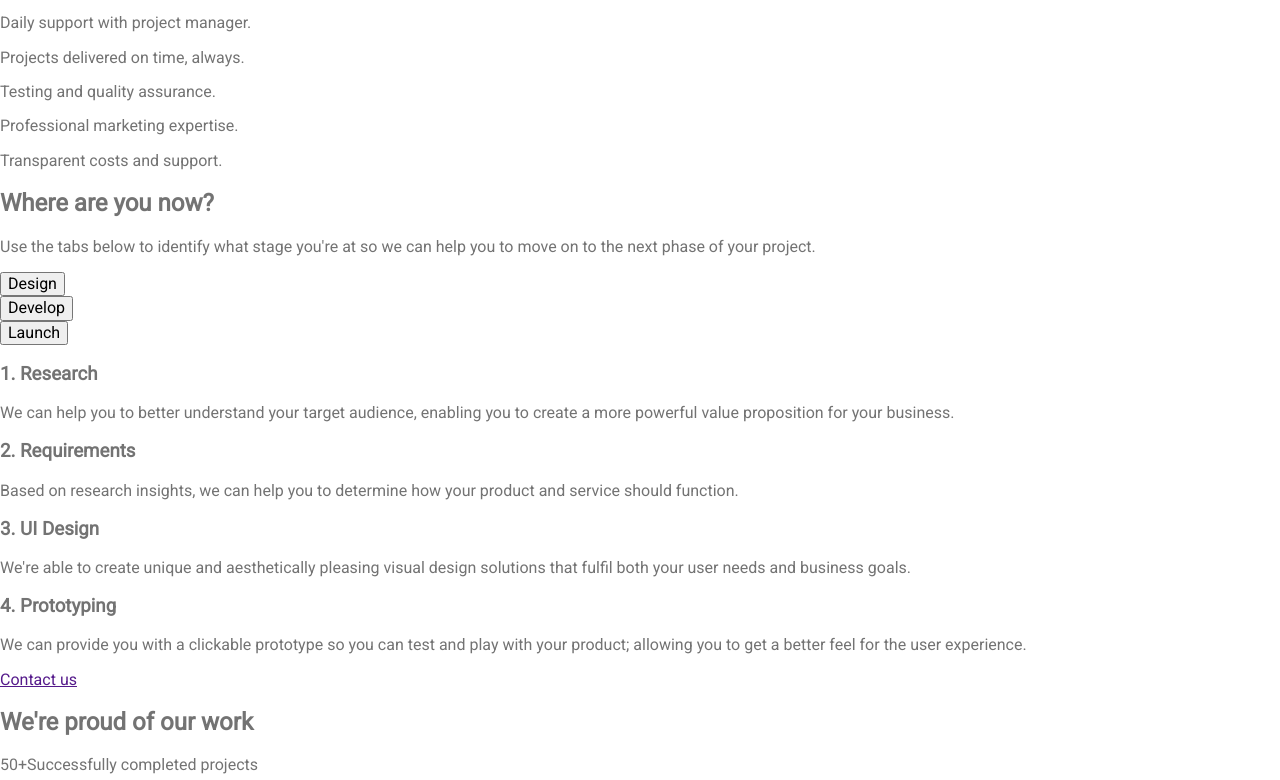
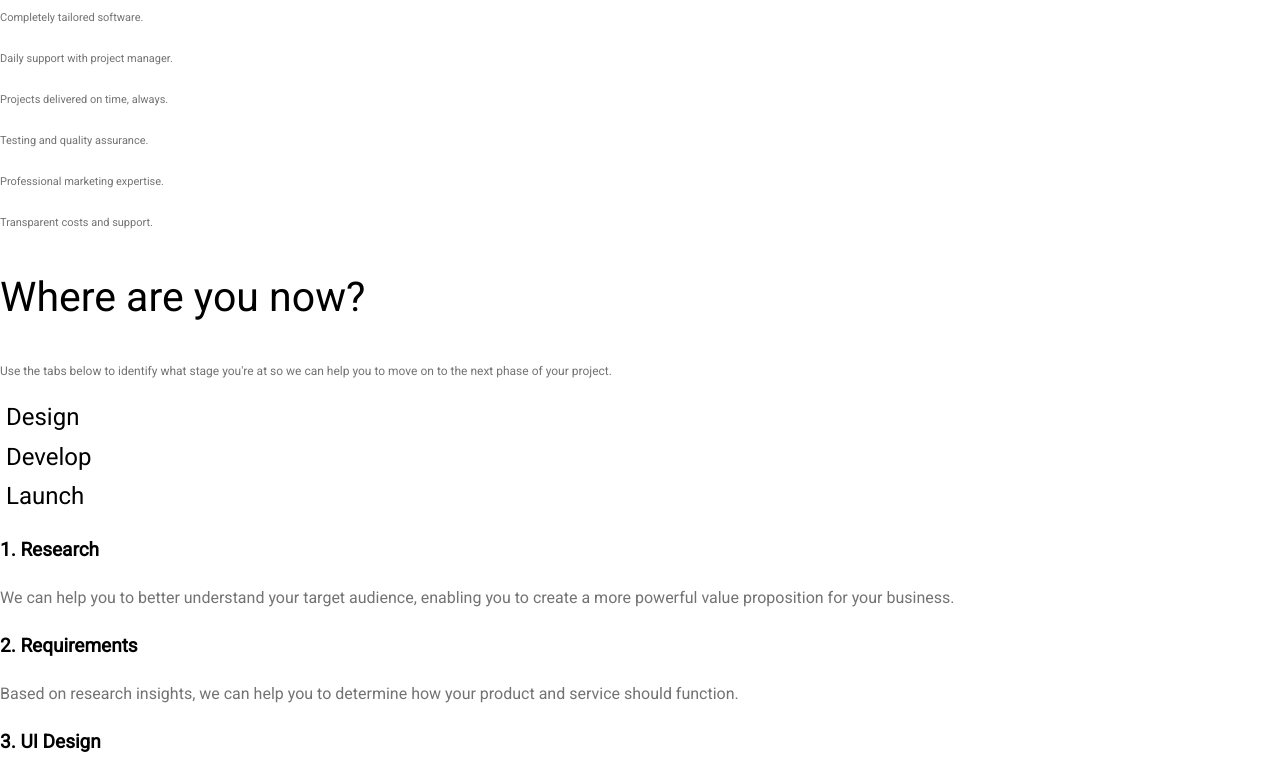
Before and after one commit to DaryaHavrylenko/practic, a plain HTML site: page index.html in a window 1280 px wide. Shown: the part 569-1349 px from the top of the page. Drawn offline with nearby package versions, Linux system fonts and the light colour scheme.

Commit message:
додає шрифти, колір та єфекти ховер та фокус

```diff
--- a/css/styles.css
+++ b/css/styles.css
@@ -10,11 +10,11 @@
 body {
   background-color: var(--prymery-bgc);
   color: var(--prymery-text-color);
-
+font-weight: 400;
   font-size: 16px;
   letter-spacing: normal;
   font-family: Roboto, sans-serif;
-font-weight: 400;
+
 }
 
 /* СПИСКИ */
@@ -71,11 +71,11 @@ font-weight: 400;
 color: var(--white-color);
 
 font-size: 11px;
-line-height: 30px;
-letter-spacing: 0em;
+line-height: 2.72;
+/* letter-spacing: 0em; */
  }
  .link-button {
-     color: #FFFFFF;
+     color: var(--white-color);
      background-color: var(--akcent-color);
 
     font-family: inherit;
@@ -86,3 +86,82 @@ letter-spacing: 0em;
     text-decoration: none;
     border-radius: 4px
  }
+
+ /* Your reliable web and app development partner*/
+
+ .section-tittle {
+     font-size: 26px;
+     line-height: 1.38;
+     color: var(--prymery-text-color);
+ }
+ .text-tittle {
+     color: var(--prymery-text-color);
+     line-height: 1.88;
+ }
+ .desc {
+    font-size: 11px;
+    line-height: 2.72;
+    color: var(--prymery-text-color);
+ }
+
+ /* Where are you now?*/
+ .tittle {
+    font-size: 41px;
+    line-height: 1.22;
+  font-weight: 400;
+    color: var(--tittle-text-color);
+ }
+ .desc-tittle {
+    font-size: 12px;
+    line-height: 2.5;
+
+ color: var(--prymery-text-color);
+ }
+ .button-link {
+   font-family: inherit;
+    font-size: 24px;
+    line-height: 1.58;
+   border: none;
+    color: var(--tittle-text-color);
+    background-color: var(--prymery-bgc);
+ }
+ .button-link:hover,
+ .button-link:focus {
+     color: var(--akcent-color);
+ }
+ .heading {
+    font-size: 19px;
+    line-height: 1.47;
+color: var(--tittle-text-color);
+ }
+
+ /* We're proud of our work */
+ .section-proud {
+     background-color: palevioletred;
+ }
+ .title {
+    font-size: 41px;
+    line-height: 1.22;
+
+    color: var(--white-color);
+ }
+ .number {
+    font-size: 42px;
+    line-height: 1.19;
+
+    color: var(--white-color);
+ }
+ .heading-proud {
+    font-size: 24px;
+    line-height: 1.58;
+color: #000000;
+ }
+
+ /*  */
+ .caption {
+     font-weight: 400;
+    font-size: 42px;
+    line-height: 1.19;
+
+    color: var(--tittle-text-color);
+ }
--- a/index.html
+++ b/index.html
@@ -42,121 +42,121 @@
         </p>
         <a href="" class="link-button" type="button">View our work</a>
       </section>
-      <section>
-        <h2>Your reliable web and app development partner</h2>
-        <p>
+      <section class="section">
+        <h2 class="section-tittle">Your reliable web and app development partner</h2>
+        <p class="text-tittle">
           We make successful products that turn great ideas into user-friendly solutions for
           consumers and businesses.
         </p>
         <ul class="list">
-          <li><p>Completely tailored software.</p></li>
-          <li><p>Daily support with project manager.</p></li>
-          <li><p>Projects delivered on time, always.</p></li>
-          <li><p>Testing and quality assurance.</p></li>
+          <li><p class="desc">Completely tailored software.</p></li>
+          <li><p class="desc">Daily support with project manager.</p></li>
+          <li><p class="desc">Projects delivered on time, always.</p></li>
+          <li><p class="desc">Testing and quality assurance.</p></li>
           <li>
-            <p>Professional marketing expertise.</p>
+            <p class="desc">Professional marketing expertise.</p>
           </li>
-          <li><p>Transparent costs and support.</p></li>
+          <li><p class="desc">Transparent costs and support.</p></li>
         </ul>
       </section>
-      <section>
-        <h2>Where are you now?</h2>
-        <p>
+      <section class="section">
+        <h2 class="tittle">Where are you now?</h2>
+        <p class="desc-tittle">
           Use the tabs below to identify what stage you're at so we can help you to move on to the
           next phase of your project.
         </p>
         <ul class="list">
-          <li><button type="button">Design</button></li>
-          <li><button type="button">Develop</button></li>
-          <li><button type="button">Launch</button></li>
+          <li class="item"><button type="button" class="button-link">Design</button></li>
+          <li class="item"><button type="button" class="button-link">Develop</button></li>
+          <li class="item"><button type="button" class="button-link">Launch</button></li>
         </ul>
         <ul class="list">
           <li>
-            <h3>1. Research</h3>
-            <p>
+            <h3 class="heading">1. Research</h3>
+            <p class="text-tittle">
               We can help you to better understand your target audience, enabling you to create a
               more powerful value proposition for your business.
             </p>
           </li>
           <li>
-            <h3>2. Requirements</h3>
-            <p>
+            <h3 class="heading">2. Requirements</h3>
+            <p class="text-tittle">
               Based on research insights, we can help you to determine how your product and service
               should function.
             </p>
           </li>
           <li>
-            <h3>3. UI Design</h3>
-            <p>
+            <h3 class="heading">3. UI Design</h3>
+            <p class="text-tittle">
               We're able to create unique and aesthetically pleasing visual design solutions that
               fulfil both your user needs and business goals.
             </p>
           </li>
           <li>
-            <h3>4. Prototyping</h3>
-            <p>
+            <h3 class="heading">4. Prototyping</h3>
+            <p class="text-tittle">
               We can provide you with a clickable prototype so you can test and play with your
               product; allowing you to get a better feel for the user experience.
             </p>
           </li>
         </ul>
-        <a href="">Contact us</a>
+        <a href="" class="link-button" type="button">Contact us</a>
       </section>
-      <section>
-        <h2>We're proud of our work</h2>
+      <section class="section-proud">
+        <h2 class="title">We're proud of our work</h2>
         <ul class="list">
           <li>
-            <p><span>50+</span>Successfully completed projects</p>
+            <p class="text"><span class="number">50+</span>Successfully completed projects</p>
           </li>
           <li>
-            <p><span>35+</span>Happy and appreciative customers</p>
+            <p class="text"><span class="number">35+</span>Happy and appreciative customers</p>
           </li>
           <li>
-            <p><span>10</span>Combined years of experience</p>
+            <p class="text"><span class="number">10</span>Combined years of experience</p>
           </li>
           <li>
-            <p><span>23</span>Experienced and talented workers</p>
+            <p class="text"><span class="number">23</span>Experienced and talented workers</p>
           </li>
         </ul>
         <ul class="list">
           <li>
             <img src="./images/image1.jpg" alt="Eyetelligence" width="545" />
-            <h3>Eyetelligence – AI-based Eye Health</h3>
-            <p>
+            <h3 class="heading-proud">Eyetelligence – AI-based Eye Health</h3>
+            <p class="text-tittle">
               Eyetelligence is a medtech company using AI based software to recognise eye diseases.
               Appello software developed their website which has just been released.
             </p>
           </li>
           <li>
             <img src="./images/image2.jpg" alt="Give + Get" width="545" />
-            <h3>Give + Get – Charity Challenger App</h3>
-            <p>
+            <h3 class="heading-proud">Give + Get – Charity Challenger App</h3>
+            <p class="text-tittle">
               Give + Get is a modern charity app. “Give”, while joining a community of active people
               who complete challenges and reap the rewards they offer; “Get”.
             </p>
           </li>
           <li>
             <img src="./images/image3.jpg" alt="Voken" width="545" />
-            <h3>Voken – Shared Childcare App</h3>
-            <p>
+            <h3 class="heading-proud">Voken – Shared Childcare App</h3>
+            <p class="text-tittle">
               Voken lets people arrange childcare with families they trust, earn tokens and use for
               your own requests.
             </p>
           </li>
           <li>
             <img src="./images/image4.jpg" alt="Chattii" width="545" />
-            <h3>Chattii – Disability Dating App</h3>
-            <p>
+            <h3 class="heading-proud">Chattii – Disability Dating App</h3>
+            <p class="text-tittle">
               Chattii is born from the need to provide a space for people living with disabilities
               to connect, chat, and explore their love life.
             </p>
           </li>
         </ul>
-        <button type="button">See more</button>
+        <button type="button" class="link-button">See more</button>
       </section>
       <section>
-        <h2>We value our relationships</h2>
-        <p>
+        <h2 class="tittle">We value our relationships</h2>
+        <p class="desc">
           Over the past decade, Appello has established itself as a leader in the IT industry. Along
           the way, we have formed a number of valued relationships with both clients and business
           partners.
@@ -177,7 +177,7 @@
         </ul>
       </section>
       <section>
-        <h2>Regional partnerships</h2>
+        <h2 class="caption">Regional partnerships</h2>
         <ul class="list">
           <li>
             <a href="">
```
Also changed, not shown: images/herobg/IMAGE.svg (deleted), images/herobg/logo.jpg (added).
